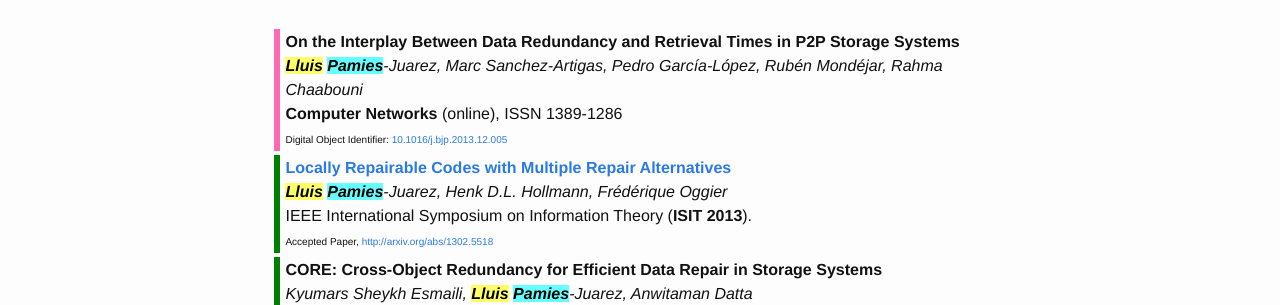
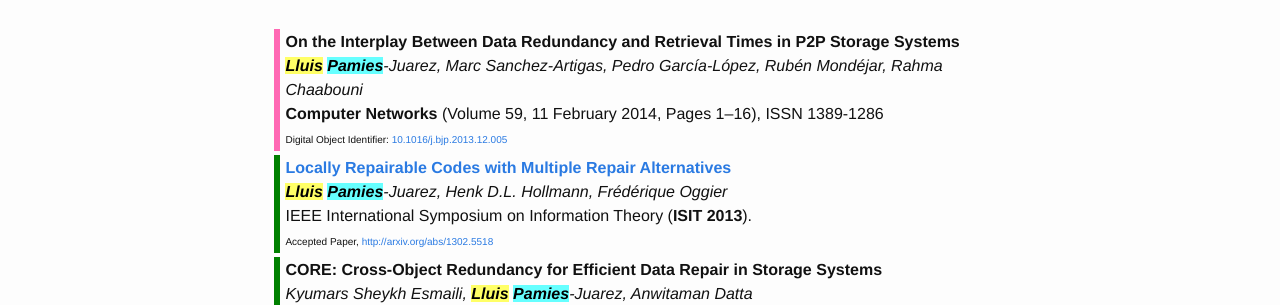
Before and after one commit to llpamies/llpamies.github.io, a Jekyll site: the page built from publications.html, in a window 1280 px wide. Shown: the part 186-491 px from the top of the page. Built offline with Jekyll 4.4.1, drawn with Linux system fonts in a browser that asks for light colours.

Commit message:
Update publications.html
added comnet info

```diff
--- a/publications.html
+++ b/publications.html
@@ -11,7 +11,7 @@ layout: default
 <b>
 On the Interplay Between Data Redundancy and Retrieval Times in P2P Storage Systems</b><br>
 <em><b style="color:#000;background:#ffff66">Lluis</b> <b style="color:#000;background:#66ffff">Pamies</b>-Juarez, Marc Sanchez-Artigas, Pedro García-López, Rubén Mondéjar, Rahma Chaabouni</em><br>
-<b>Computer Networks</b> (online), ISSN 1389-1286<br>
+<b>Computer Networks</b> (Volume 59, 11 February 2014, Pages 1–16), ISSN 1389-1286<br>
 <span style="font-size: 10px;">Digital Object Identifier:
 <a href="http://dx.doi.org/10.1016/j.bjp.2013.12.005">10.1016/j.bjp.2013.12.005</a></span>
 </td>
```
